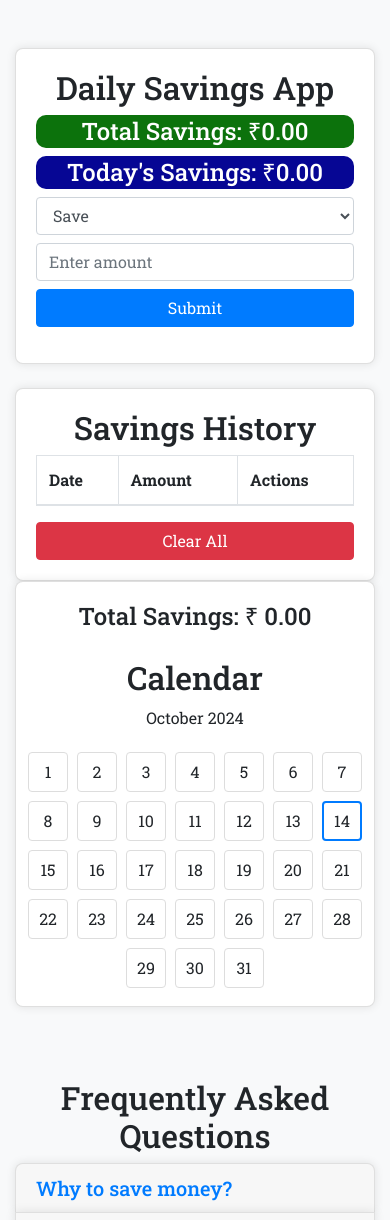
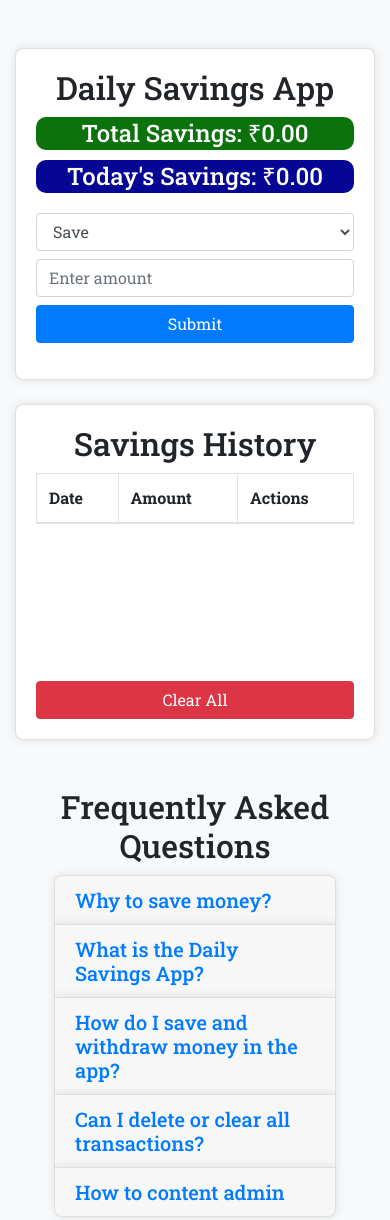
Before and after one commit to sagar-psycho/savings.io, a plain HTML site: page index.html in a window 390 px wide. Shown: the top 1220 px of the page. Drawn offline with nearby package versions, Linux system fonts and the light colour scheme.

Commit message:
Update style.css

```diff
--- a/style.css
+++ b/style.css
@@ -67,78 +67,48 @@ body {
     border: 2px solid #007bff;
 }
 
-
-.saving-row {
-    background-color: #d4edda; /* Light green */
+.table-container {
+    height: 300px;
+    overflow-y: auto;
+    margin-top: 10px;
 }
 
-.withdraw-row {
-    background-color: #f8d7da; /* Light red */
-}@import url('https://fonts.googleapis.com/css2?family=Roboto+Slab:wght@100..900&display=swap');
-body {
-    font-family: "Roboto Slab", serif;
-    font-optical-sizing: auto;
+#savings-table {
+    width: 100%;
+}
+.app-container {
+    height: 430px;
+    display: flex;
+    flex-direction: column;
+    justify-content: space-between;
 }
 
-.card {
-    border-radius: 8px;
-    box-shadow: 0 0 10px rgba(0, 0, 0, 0.1);
+.input-section {
+    margin-top: 20px;
 }
 
-#calendar {
-    display: grid;
-    grid-template-columns: repeat(7, 1fr);
-    gap: 5px;
-    margin-top: 20px;
+h2, h4 {
+    margin-bottom: 10px;
 }
-.conts{
-    margin-top: 20px;
+.faq-div{
+    width: 50%;
 }
-.calendar-day {
-    width: 40px;
-    height: 40px;
-    display: flex;
-    justify-content: center;
-    align-items: center;
-    border-radius: 4px;
-    background-color: #eee;
+@media (max-width: 769px) {
+    .calendar{
+        display: none;
+    }
+    .table-container {
+        height: 200px;
+        overflow-y: auto;
+        margin-top: 10px;
+    }
+    .app-container {
+        height: 350px;
+        display: flex;
+        flex-direction: column;
+        justify-content: space-between;
+    }
+    .faq-div{
+        width: 80%;
+    }
 }
-
-.calendar-day.green {
-    background-color: #4CAF50;
-    color: #fff;
-}
-
-.calendar-day.red {
-    background-color: #F44336;
-    color: #fff;
-}
-
-.calendar-day {
-    width: 40px;
-    height: 40px;
-    margin: 2px;
-    display: flex;
-    align-items: center;
-    justify-content: center;
-    border: 1px solid #ddd;
-    border-radius: 4px;
-    background-color: #fff;
-    transition: background-color 0.3s;
-}
-
-.green-day {
-    background-color: #d4edda;
-}
-
-.red-day {
-    background-color: #f8d7da;
-}
-
-.yellow-day {
-    background-color: #fff3cd;
-}
-
-.today {
-    border: 2px solid #007bff;
-}
```
